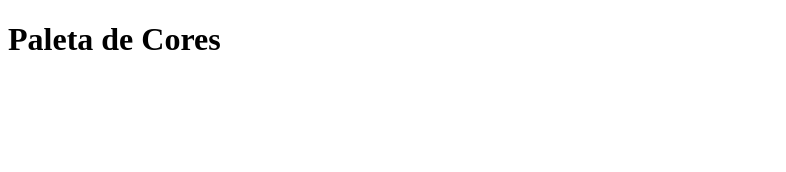
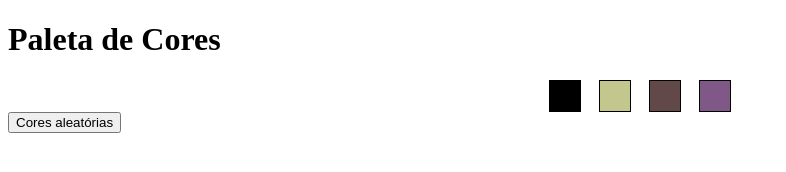
Before and after one commit to DouglasOliveiraLeite/pixel-art, a website: page index.html in a window 1280 px wide. Shown: the whole page, without its empty margins (0-786 px from the left). Drawn offline with Linux system fonts and the light colour scheme.

Commit message:
adc botoes, cores aleatórias e resolvido ate o requisito 4

```diff
--- a/index.html
+++ b/index.html
@@ -9,6 +9,10 @@
 </head>
 <body>
   <div id="Paleta"></div>
+  <div id="buttons">
+    <button id="button-random-color">Cores aleatórias</button>
+
+  </div>
   <script src="./script.js"></script>
 </body>
 </html>
--- a/script.js
+++ b/script.js
@@ -1,4 +1,5 @@
 const getPaleta = document.getElementById('Paleta');
+const getButton = document.getElementById('button-random-color');
 
 const createHeader = () => {
   const createHeaders = document.createElement('header');
@@ -19,6 +20,10 @@ const generatePalette = () => {
     const criaPalette = document.getElementById('color-palette');
     const criaDiv = document.createElement('div');
     criaPalette.appendChild(criaDiv);
+    criaDiv.className = 'color';
+    criaDiv.style.border = 'solid 1px black';
+    criaDiv.style.width = '30px';
+    criaDiv.style.height = '30px';
   }
 };
 
@@ -26,7 +31,31 @@ function createPalette() {
   const createDiv = document.createElement('div');
   createDiv.id = 'color-palette';
   getPaleta.appendChild(createDiv);
+  createDiv.style.display = 'flex';
+  createDiv.style.justifyContent = 'center';
+  createDiv.style.gap = '18px';
 }
+
+const randomColor = () => {
+  const r = Math.floor(Math.random() * 255);
+  const g = Math.floor(Math.random() * 255);
+  const b = Math.floor(Math.random() * 255);
+
+  return `rgb(${r}, ${g}, ${b})`;
+};
+
+const pintarPaleta = () => {
+  const getColor = document.querySelectorAll('.color');
+  for (let i = 0; i < getColor.length; i += 1) {
+    if (i === 0) {
+      getColor[i].style.backgroundColor = 'black';
+    } else {
+      getColor[i].style.backgroundColor = randomColor();
+    }
+  }
+};
+
+getButton.addEventListener('click', pintarPaleta);
 
 // execut functions //
 window.onload = () => {
@@ -34,4 +63,5 @@ window.onload = () => {
   createH1();
   createPalette();
   generatePalette();
+  pintarPaleta();
 };
```
